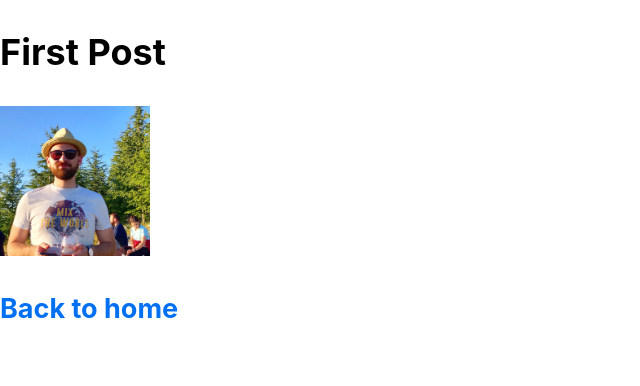
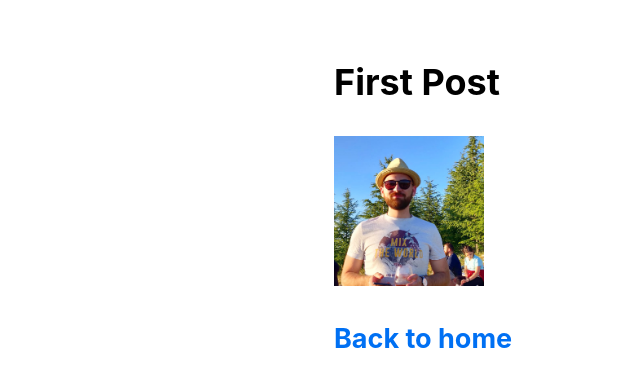
Before and after one commit to Vinz19/nextjs-blog, a Next.js app: page /posts/first-post in a window 1280 px wide. Shown: the top 386 px of the page, without its empty margins (0-640 px from the left). Built offline with nearby package versions, Linux system fonts and the light colour scheme.

Commit message:
import Layout to applicate style

```diff
--- a/pages/posts/first-post.js
+++ b/pages/posts/first-post.js
@@ -2,13 +2,15 @@ import Head from "next/head";
 import Link from "next/link";
 import Image from "next/image";
 import Script from "next/script";
+import Layout from "../../components/layout.js";
 
 export default function FirstPost() {
   return (
-    <>
+    <Layout>
       <Head>
         <title>First Post</title>
       </Head>
+      {/*This is just an example how and were to add a script in Nextjs*/}
       <Script
         src="https://connect.facebook.net/en_US/sdk.js"
         strategy="lazyOnload"
@@ -28,6 +30,6 @@ export default function FirstPost() {
           <a>Back to home</a>
         </Link>
       </h2>
-    </>
+    </Layout>
   );
 }
```
